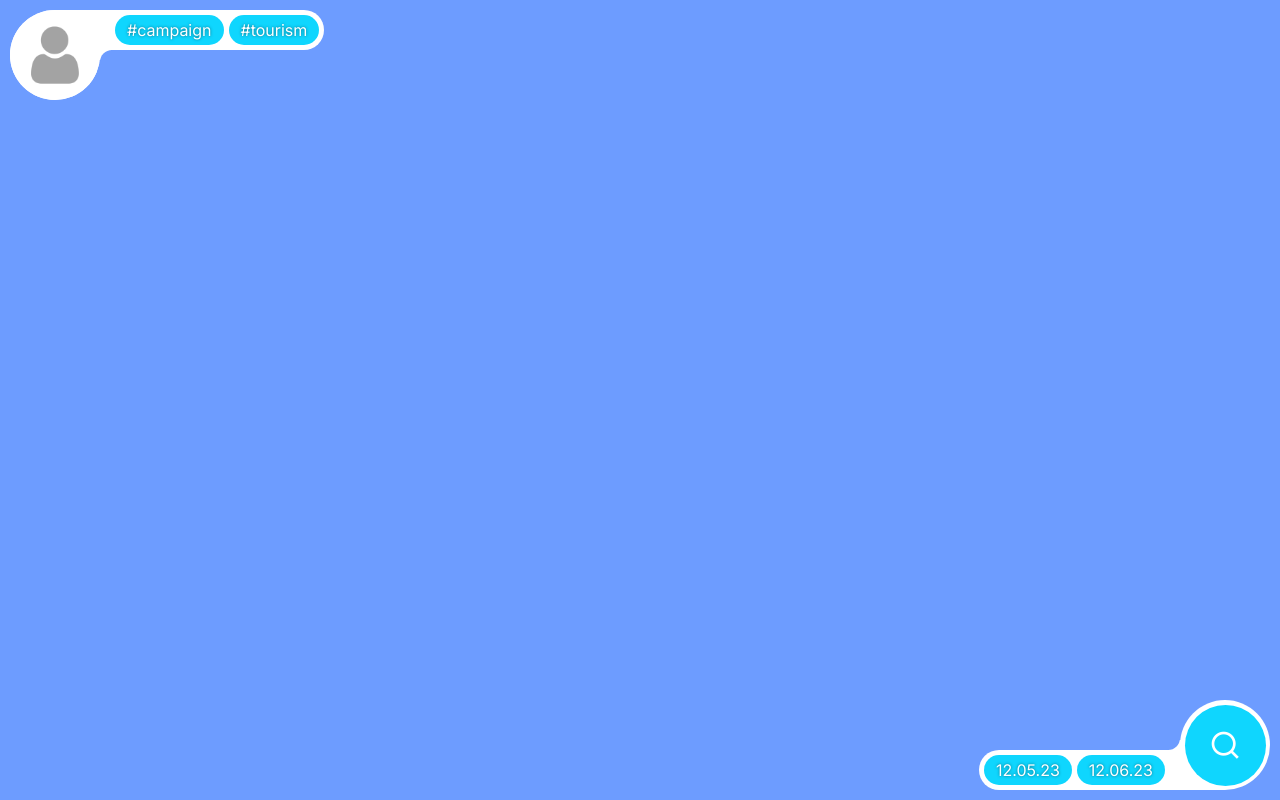
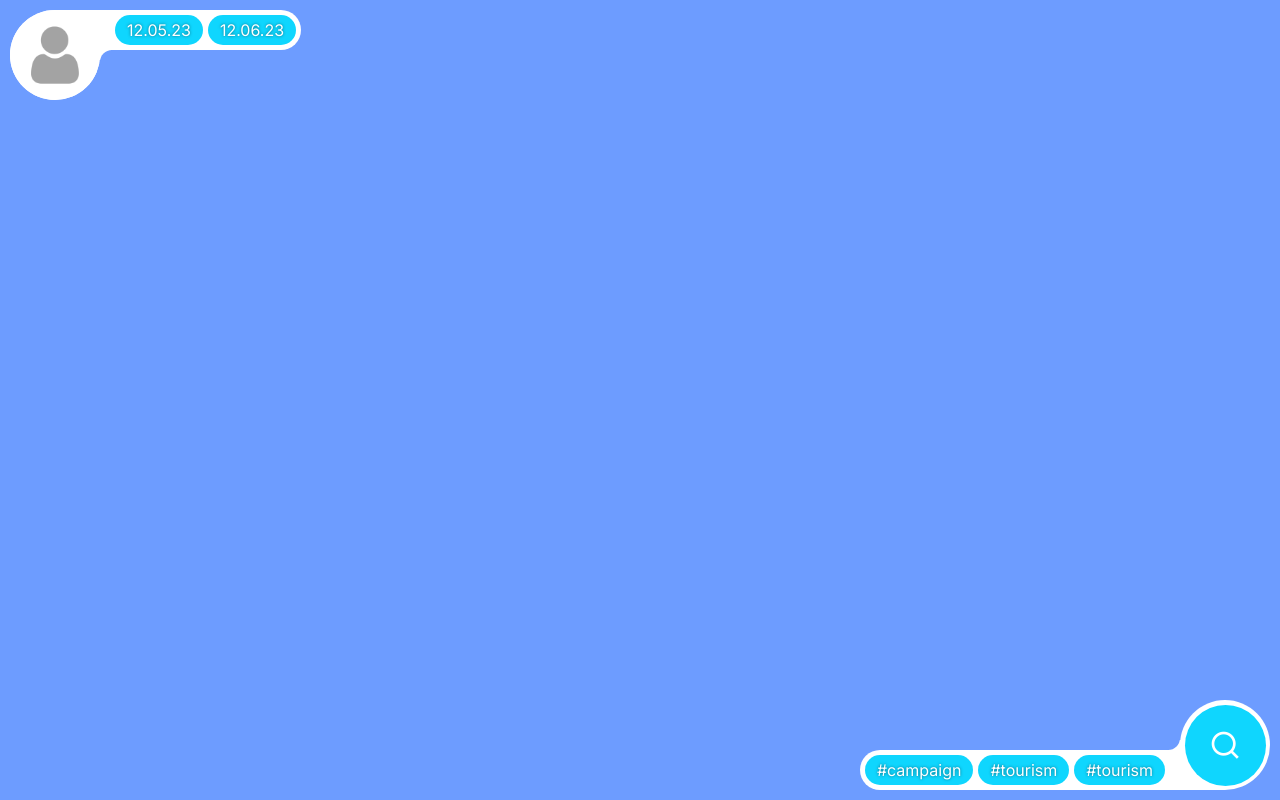
Before and after one commit to Lexeor/map-based, a React (Create React App) app: page / in a window 1280 px wide. Built offline with nearby package versions, Linux system fonts and the light colour scheme.

Commit message:
mock UniPanel data added

```diff
--- a/src/components/UniPanel/uni-panel.css
+++ b/src/components/UniPanel/uni-panel.css
@@ -1,6 +1,7 @@
 .control-panel {
   display: flex;
   position: absolute;
+  max-width: calc(100vw - 20px);
 }
 .control-panel.top {
   top: 10px;
@@ -80,6 +81,11 @@
   height: 40px;
   padding: 5px;
   gap: 5px;
+  max-width: calc(100vw - 20px - 90px - 10px);
+  overflow-y: scroll;
+}
+.panel .panel-body::-webkit-scrollbar {
+  display: none;
 }
 .panel .panel-body.left {
   border-radius: 0 50px 50px 0;
--- a/src/components/UniPanel/uni-panel.scss
+++ b/src/components/UniPanel/uni-panel.scss
@@ -1,6 +1,7 @@
 .control-panel {
   display: flex;
   position: absolute;
+  max-width: calc(100vw - 20px);
 
   &.top {
     top: 10px;
@@ -93,6 +94,12 @@
     height: 40px;
     padding: 5px;
     gap: 5px;
+    max-width: calc(100vw - 20px - 90px - 10px);
+    overflow-y: scroll;
+
+    &::-webkit-scrollbar {
+      display: none;
+    }
 
     &.left {
       border-radius: 0 50px 50px 0;
--- a/src/components/pages/MapView.jsx
+++ b/src/components/pages/MapView.jsx
@@ -16,8 +16,8 @@ function MapView() {
           </div>
         }
       >
-        <div className="tag">#campaign</div>
-        <div className="tag">#tourism</div>
+        <div className="tag">12.05.23</div>
+        <div className="tag">12.06.23</div>
       </UniPanel>
       <UniPanel
         side="right"
@@ -28,8 +28,9 @@ function MapView() {
           </button>
         }
       >
-        <div className="tag">12.05.23</div>
-        <div className="tag">12.06.23</div>
+        <div className="tag">#campaign</div>
+        <div className="tag">#tourism</div>
+        <div className="tag">#tourism</div>
       </UniPanel>
     </main>
   );
```
Also changed, not shown: 1 other file (tests, documents, lock files or other folders).
